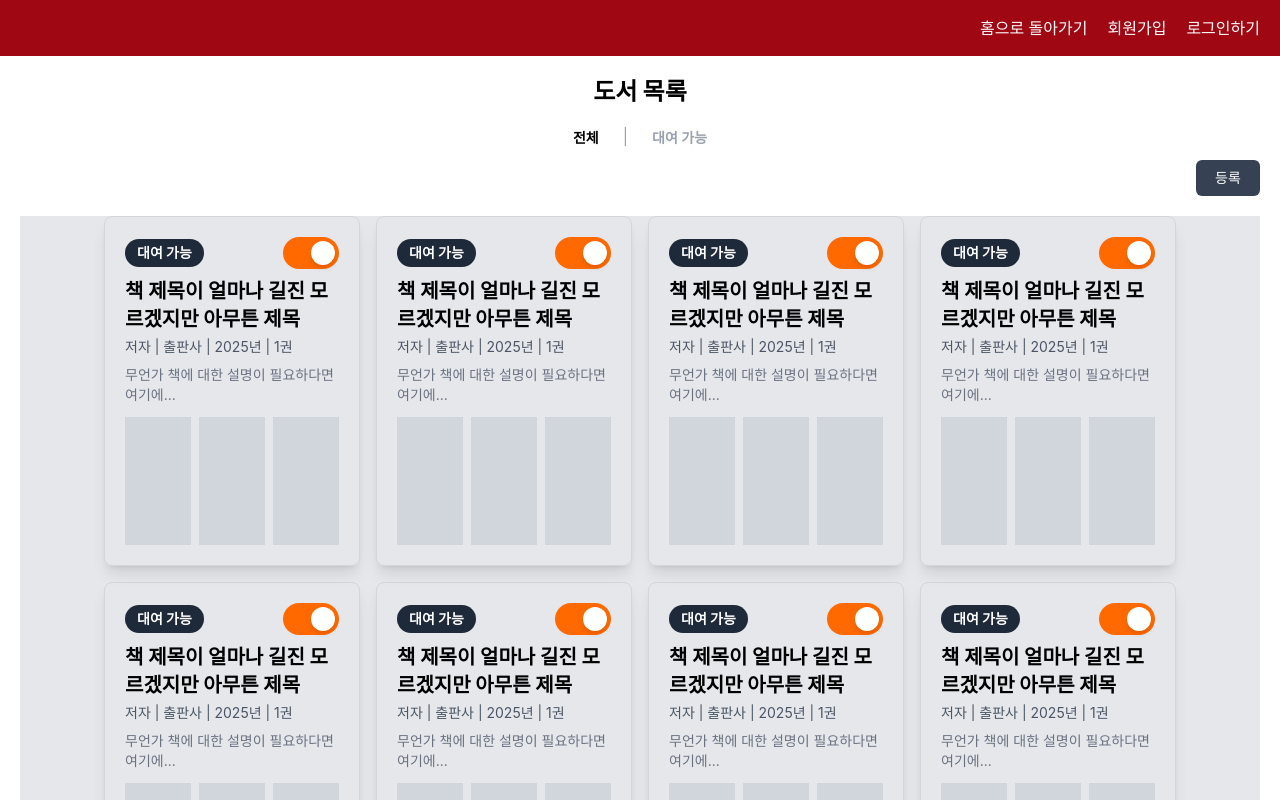
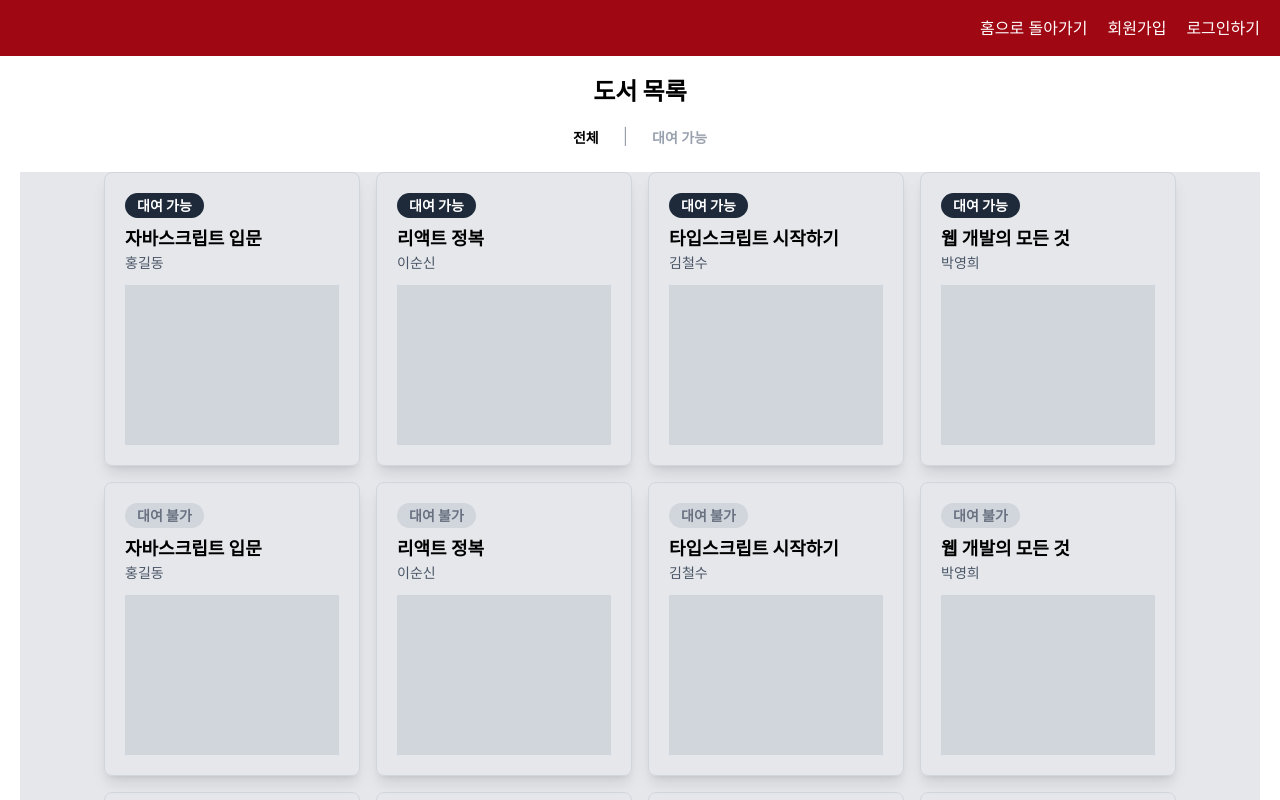
Before and after one commit to SogangComputerClub/sgcc-frontend, a React (Vite) app: page /LibraryBorrow in a window 1280 px wide. Shown: the top 800 px of the page. Built offline with nearby package versions, Linux system fonts and the light colour scheme.

Commit message:
fixed.library almost done

```diff
--- a/src/components/Library/Book.jsx
+++ b/src/components/Library/Book.jsx
@@ -1,100 +1,101 @@
-import { useState } from 'react';
-import PropTypes from "prop-types"; // ✅ prop-types 가져오기
-const Book = ({ viewMode, onClick }) => {
-    const [book, setBook] = useState({
-        title: "책 제목이 얼마나 길진 모르겠지만 아무튼 제목",
-        author: "저자",
-        publisher: "출판사",
-        year: 2025,
-        copies: 1,
-        image: "https://via.placeholder.com/100",
-        isAvailable: true, // 대여 가능 여부
-    });
+import PropTypes from "prop-types";
 
-    // 📌 대여 가능 여부 토글
-    const toggleAvailability = () => {
-        setBook({ ...book, isAvailable: !book.isAvailable });
-    };
+const Book = ({ viewMode, onClick, title, author, publisher, year, copies, discription, isAvailable, image }) => {
+//지금은 admin과 일반 사용자를 구분하는 코드가 없으므로 그냥 토글 버튼을 unable시킴 -> admin일 때는 이 코드 살리면 됨
+  // const toggleAvailability = () => {
+  //   // 예시: 외부에서 관리하는 상태 변경 함수(onToggle)를 호출하거나, 로컬에서 처리할 경우
+  //   console.log("Toggle availability clicked");
+  // };
 
   return (
     <div>
-            {/* 리스트형 레이아웃 */}
   {viewMode === "card" ? (
+    <div
+      className="p-6 border border-gray-300 rounded-lg shadow-lg w-80 flex flex-col"
+      onClick={() => {
+        console.log("Book clicked!");
+        if (onClick) onClick();
+      }}
+    >
+      {/* Availability Badge */}
+      <div className="flex justify-between items-center mb-4">
+        <span
+          className={`text-sm font-bold px-3 py-1 rounded-full ${
+            isAvailable ? "bg-green-500 text-white" : "bg-red-500 text-white"
+          }`}
+        >
+          {isAvailable ? "대여 가능" : "대여 불가"}
+        </span>
+      </div>
+
+      {/* Book Information */}
+      <h2 className="text-xl font-semibold text-gray-800 mb-2">{title}</h2>
+      <p className="text-sm text-gray-600 mb-2">{author} | {publisher} | {year}년 | {copies}권</p>
+      <p className="text-sm text-gray-500 mb-4">
+        {discription.length > 60 ? discription.substring(0, 60) + "..." : discription}
+      </p>
+
+      {/* Book Image */}
+      {image ? (
+        <img src={image} alt={title} className="w-full h-48 object-cover rounded-lg mb-4" />
+      ) : (
+        <div className="w-full h-48 bg-gray-300 rounded-lg mb-4"></div>
+      )}
+
+      {/* Action Button */}
+      <button
+        className="w-full py-2 bg-blue-600 text-white rounded-lg hover:bg-blue-700 transition duration-300"
+        onClick={() => {
+          console.log("Borrow clicked!");
+          if (onClick) onClick();
+        }}
+      >
+        {isAvailable ? "대여하기" : "대여 불가"}
+      </button>
+    </div>
+  ) : (
         <div
           className="p-5 border cursor-pointer border-gray-300 rounded-lg shadow-lg w-64"
           onClick={() => {
-                        console.log('Book clicked!');
-                        if (onClick) onClick();
-                    }}                >
-                    <div className="flex justify-between items-center">
-                        <span className={`text-sm font-bold px-3 py-1 rounded-full ${book.isAvailable ? "bg-gray-800 text-white" : "bg-gray-300 text-gray-500"}`}>
-                            {book.isAvailable ? "대여 가능" : "대여 불가"}
-                        </span>
-
-                        <div className="flex items-center gap-3">
-                            <h3
-                                className={`text-sm ${book.isAvailable ? 'text-transparent' : 'text-orange-500'
-                                    }`}
-                            >
-                                {book.isAvailable ? "대여 가능" : "대여 불가"}
-                            </h3>
-
-                            <button
-                                onClick={toggleAvailability}
-                                className={`w-14 h-8 flex items-center rounded-full p-1 transition duration-300 ${book.isAvailable ? "bg-orange-500" : "bg-gray-300"
-                                    }`}
-                            >
-                                <div
-                                    className={`w-6 h-6 bg-white rounded-full shadow-md transform transition duration-300 ${book.isAvailable ? "translate-x-6" : "translate-x-0"
-                                        }`}
-                                ></div>
-                            </button>
-                        </div>
-                    </div>
-
-                    {/* 책 정보 */}
-                    <h2 className="text-xl font-bold mt-2">{book.title}</h2>
-                    <p className="text-sm text-gray-600 mt-1">
-                        {book.author} | {book.publisher} | {book.year}년 | {book.copies}권
-                    </p>
-                    <p className="text-sm text-gray-500 mt-2">
-                        무언가 책에 대한 설명이 필요하다면 여기에...
-                    </p>
-
-                    {/* 이미지 목록 */}
-                    <div className="flex gap-2 mt-3">
-                        <div className="w-24 h-32 bg-gray-300"></div>
-                        <div className="w-24 h-32 bg-gray-300"></div>
-                        <div className="w-24 h-32 bg-gray-300"></div>
-                    </div>
-                </div>
-            ) : (
-                /* 카드형 레이아웃 */
-                <div
-                    className="p-5 border cursor-pointer border-gray-300 rounded-lg shadow-lg w-64"
-                    onClick={() => {
-                        console.log('Book clicked!');
+            console.log("Book clicked!");
             if (onClick) onClick();
           }}
         >
-                    <span className={`text-sm font-bold px-3 py-1 rounded-full ${book.isAvailable ? "bg-gray-800 text-white" : "bg-gray-300 text-gray-500"}`}>
-                        {book.isAvailable ? "대여 가능" : "대여 불가"}
+          <span
+            className={`text-sm font-bold px-3 py-1 rounded-full ${
+              isAvailable ? "bg-gray-800 text-white" : "bg-gray-300 text-gray-500"
+            }`}
+          >
+            {isAvailable ? "대여 가능" : "대여 불가"}
           </span>
 
-                    <h2 className="text-lg font-bold mt-2">{book.title}</h2>
-                    <p className="text-sm text-gray-600">{book.author}</p>
+          <h2 className="text-lg font-bold mt-2">{title}</h2>
+          <p className="text-sm text-gray-600">{author}</p>
 
           {/* 책 이미지 */}
+          {image ? (
+            <img src={image} alt={title} className="w-full h-40 object-cover mt-3" />
+          ) : (
             <div className="w-full h-40 bg-gray-300 mt-3"></div>
+          )}
         </div>
-            )
-            }
-        </div >
+      )}
+    </div>
   );
 };
-// ✅ prop-types 설정 추가 (오류 해결)
+
 Book.propTypes = {
-    viewMode: PropTypes.string.isRequired, // `viewMode`는 반드시 문자열이어야 함
+  viewMode: PropTypes.string.isRequired,
   onClick: PropTypes.func,
+  title: PropTypes.string.isRequired,
+  author: PropTypes.string.isRequired,
+  publisher: PropTypes.string.isRequired,
+  year: PropTypes.number.isRequired,
+  copies: PropTypes.number.isRequired,
+  discription: PropTypes.string,
+
+  isAvailable: PropTypes.bool.isRequired,
+  image: PropTypes.string,
 };
+
 export default Book;
--- a/src/pages/Library/LibraryBorrow.jsx
+++ b/src/pages/Library/LibraryBorrow.jsx
@@ -1,18 +1,119 @@
-import { useState } from 'react';
-import { Link } from "react-router-dom";
+import React, { useState } from 'react';
 import Book from '../../components/Library/Book';
+import { useNavigate } from 'react-router-dom';
+
 // 📌 더미 데이터 (백엔드 연결 전, 12개 책 정보)
-const bookData = Array(12).fill({
-    title: "이것은 책의 제목입니다",
-    author: "저자",
-    publisher: "출판사",
-    year: 2025,
-    copies: 1,
-    isAvailable: true,
-});
+const bookData = [
+    {
+        title: "자바스크립트 입문",
+        author: "홍길동",
+        publisher: "출판사 A",
+        year: 2021,
+        copies: 3,
+        discription:"aa",
+        isAvailable: true,
+      },
+      {
+        title: "리액트 정복",
+        author: "이순신",
+        publisher: "출판사 B",
+        year: 2022,
+        copies: 2,
+        discription:"aa",
+        isAvailable: true,
+      },
+      {
+        title: "타입스크립트 시작하기",
+        author: "김철수",
+        publisher: "출판사 C",
+        year: 2023,
+        copies: 1,discription:"aa",
+        isAvailable: true,
+      },
+      {
+        title: "웹 개발의 모든 것",
+        author: "박영희",
+        publisher: "출판사 D",
+        year: 2020,
+        copies: 4,discription:"aa",
+        isAvailable: true,
+      },
+      {
+        title: "자바스크립트 입문",
+        author: "홍길동",
+        publisher: "출판사 A",
+        year: 2021,
+        copies: 3,discription:"aa",
+        isAvailable: false,
+      },
+      {
+        title: "리액트 정복",
+        author: "이순신",
+        publisher: "출판사 B",
+        year: 2022,
+        copies: 2,discription:"aa",
+        isAvailable: false,
+      },
+      {
+        title: "타입스크립트 시작하기",
+        author: "김철수",
+        publisher: "출판사 C",
+        year: 2023,
+        copies: 1,discription:"aa",
+        isAvailable: false,
+      },
+      {
+        title: "웹 개발의 모든 것",
+        author: "박영희",
+        publisher: "출판사 D",
+        year: 2020,
+        copies: 4,discription:"aa",
+        isAvailable: false,
+      },
+      {
+        title: "자바스크립트 입문",
+        author: "홍길동",
+        publisher: "출판사 A",
+        year: 2021,
+        copies: 3,discription:"aa",
+        isAvailable: false,
+      },
+      {
+        title: "리액트 정복",
+        author: "이순신",
+        publisher: "출판사 B",
+        year: 2022,
+        copies: 2,discription:"aa",
+        isAvailable: false,
+      },
+      {
+        title: "타입스크립트 시작하기",
+        author: "김철수",
+        publisher: "출판사 C",
+        year: 2023,
+        copies: 1,discription:"aa",
+        isAvailable: false,
+      },
+      {
+        title: "웹 개발의 모든 것",
+        author: "박영희",
+        publisher: "출판사 D",
+        year: 2020,
+        copies: 4,discription:"aa",
+        isAvailable: false,
+      },
+
+
+];
+
 //라이브러리 화면 처음 들어갔을 때 보이는 화면
 //list형의 책 정보들이 4개씩 보이게 해야함 - 벡이랑 연결하기 전에는 12개만 만들어 놓자
 const LibraryBorrow = () => {
+    const navigate = useNavigate();
+    const handleBookClick = (book) => {
+        console.log('Navigating to LibraryDetail with book data');
+        navigate('/libraryDetail', { state:  { bookData:book }});
+      };
     const [activeTab, setActiveTab] = useState("전체");
 
     return (
@@ -37,19 +138,24 @@ const LibraryBorrow = () => {
                 </button>
             </div>
 
-            <Link to="/LibraryRegister" className="w-full max-w-7xl flex justify-end mt-2">
-                <button className="min-w-[64px] py-2 px-4 bg-gray-700 text-white text-sm rounded-md hover:bg-gray-400 hover:text-gray-300">
-                    등록
-                </button>
-            </Link>
 
             <div className="w-auto h-auto px-5 bg-gray-200 flex justify-center mt-5">
                 <div className="grid grid-cols-4 gap-4">
                     {bookData.map((book, index) => (
-                        <Book key={index} viewMode="card" {...book} />
-                    ))}
+                        // Book 컴포넌트를 반복문을 사용하여 렌더링합니다.
+                        // viewMode는 "list"로 설정하여 리스트 형태로 보여주며,
+                        // ...book을 사용해 book 객체에 담긴 title, author, publisher, year, copies, isAvailable 등 필요한 props를 전달합니다.
+
+                        <Book
+                        key={index}
+                        onClick={() => handleBookClick(book)}
+                        viewMode="list"
+                        {...book}
+                      />
+                   ))}
                 </div>
-            </div></div>
+            </div>
+        </div>
     );
 };
 
--- a/src/pages/Library/LibraryDetail.jsx
+++ b/src/pages/Library/LibraryDetail.jsx
@@ -1,19 +1,49 @@
-import { useState } from 'react';
+import React from 'react';
+import { useLocation } from 'react-router-dom';
+//useLocation: returns the current location objext
 import Book from '../../components/Library/Book';
-//대여하고 싶은 책을 눌렀을 때 보이는 페이지 - 실질적인 대여는 이 페이지에서 이루어짐
 
-const LibraryBorrow = () => {
-    return (
 
-        <div className='flex justify-center gap-3'>
-            <div className='realtive top-50 left-1000'>
-                <Book viewMode='list' />
-                <Book viewMode='list' />
-            </div>
-            <Book viewMode='card' />
+const LibraryDetail = () => {
+  // Retrieve the state passed via navigation
+  const location = useLocation();
+  const { bookData } = location.state || {};
+  const BookData = {
+    title: "생활코딩! React 리액트 프로그래밍",
+    author: "이고잉",
+    publisher: "위키북스",
+    year: 2023,
+    copies: 0,
+    discription:"생활코딩은 일반인에게 프로그래밍을 알려주는 것을 목적으로 하는 비영리 교육 활동이다. 이 책은 생활코딩에서 제공하는 수업 가운데 리액트와 관련된 수업을 정리한 책이다. 이 수업은 프로그래밍을 처음 시작하는 분들의 눈높이에 맞게 만들어진 강의로서 동영상이나 텍스트만으로도 학습할 수 있게 만들어져 있다.\n이번 개정판에서는 함수형 방식으로 리액트 애플리케이션을 개발하는 방법을 비롯하여 리액트 라우터 돔, 리액트 리덕스, Next.js 등 리액트를 개발하는 데 도움되는 다양한 주제를 다룬다. 이 책을 모두 읽고 나면 리액트를 기반으로 현대적인 웹 애플리케이션 UI를 개발하는 능력을 갖출 수 있을 것이다.",
+    isAvailable: true,
+    image: "https://encrypted-tbn3.gstatic.com/shopping?q=tbn:ANd9GcRf8v25pgAWnUt_p04D2iJiRWa0Y8Ov5SFjUTf8T2-2kpQF6cdvDDiqL-3kMNSDmKKmG_W9q38PbWWOpLUlhjwql4t9GTfET1dRMVXVTtW6SvWVIjHKaBzUUg&usqp=CAE",
+  };
+  //나중에 벡에서 데이터를 불러올 수 있으면 이부분을 libraryBorrow의 맨 위 두개의 데이터로 변경해야함
+
+  return (
+    <div className="p-5">
+
+      <h1 className="text-2xl font-bold mb-6">Book Detail</h1>
+
+      <div className="grid grid-cols-1 lg:grid-cols-2 gap-6">
+        {/* Book cards on the left */}
+        <div className="space-y-6">
+          <Book viewMode="list"  {...BookData} />
+          <Book viewMode="list"  {...BookData} />
         </div>
 
-    );
+        {/* Book details on the right */}
+        {bookData ? (
+          <Book viewMode="card" {...bookData} />
+        ) : (          <p>No book information available.</p>
+        )}
+      </div>
+
+      <div className="mt-8 flex justify-center items-center">
+        <button className="px-6 py-2 bg-blue-600 text-white rounded-lg hover:bg-blue-700 transition duration-300">Borrow this book</button>
+      </div>
+    </div>
+  );
 };
 
-export default LibraryBorrow;  // 기본 내보내기
+export default LibraryDetail;
--- a/src/pages/Library/LibraryRegister.jsx
+++ b/src/pages/Library/LibraryRegister.jsx
@@ -1,20 +1,78 @@
-import 'react';
+import React,{useState} from 'react';
 import Book from '../../components/Library/Book';
-import { useNavigate } from 'react-router-dom';
+import { Link } from 'react-router-dom';
 
-//도서 등록하는 페이지 - 나중에 도서 등록하면 list로 넘어가게 해야하므로 api필요함
+
 const LibraryRegister = () => {
-    const navigate = useNavigate();
+    const [errors, setErrors] = useState({});
 
-    const handleBookClick = () => {
-        console.log('Navigating to LibraryDetail');
-        navigate('LibraryDetail');
-    };
+    const [bookData,setBookData] = useState({
+        title: "",
+        author: "",
+        publisher: "",
+        year: 0,
+        copies: 0,
+        description:'',
+        isAvailable: true,
+        image: "https://example.com/js-book.jpg",
+      });
+      const [isSubmitting, setIsSubmitting] = useState(false);
 
-    return ( //Book 컴포넌트를 그대로 가져다쓰는 것보다 그냥 입력 모달창을 하나 만드는게 나을 것 같다
-        <div className='w-auto h-auto px-5 bg-gray-200 flex justify-center mt-5'>
-            <Book viewMode='card' onClick={handleBookClick} />
-        </div>);
+    const handleChange = (e) => {//e:이벤트 헨들러로 변화하는 값을 담는 역할할
+        const { name, value } = e.target; //e.target.name과 e.target.value를 개별 변수로 쉽게 가져오게 하려는 코드
+        setBookData({
+            ...bookData,//기존의 data를 모두 복사하는 문법-변경되는 특정 값을 업데이트할 수 있음 shallow copy는 아니다
+            [name]: value,//name속성에 해당하는 값을 value로 변경
+        });
+    }
+    const newErrors = {}; //useState에서는 직접 Errors를 수정할 수 없기에 newErrors를 통해 Error가 있는지를 받는다
+    if (!bookData.title) newErrors.title = "책제목을 입력해주세요.";
+    if (!bookData.author) newErrors.author = "지은이를 입력해주세요.";
 
-}
+
+  // When the Book component in card format is clicked,
+  // this function navigates to the LibraryDetail page and passes bookData.
+
+  return (
+    <div className="flex flex-col items-center justify-center min-h-screen bg-gray-100 p-4">
+
+        <div className="w-auto h-auto px-5 bg-gray-200 flex justify-center mt-5">
+                <label htmlFor="title">책제목</label>
+                <input type="text" id="title" name="title" value={bookData.title} onChange={handleChange} required />
+                {errors.title && <p className="error">{errors.title}</p>}
+        </div>
+        <div className="w-auto h-auto px-5 bg-gray-200 flex justify-center mt-5">
+            <label htmlFor="author">저자</label>
+            <input type="author" id="author" name="author" value={bookData.author} onChange={handleChange} required />
+            {errors.author && <p className="error">{errors.author}</p>}
+        </div>
+        <div className="w-auto h-auto px-5 bg-gray-200 flex justify-center mt-5">
+            <label htmlFor="title">출판사</label>
+            <input type="text" id="publisher" name="publisher" value={bookData.publisher} onChange={handleChange} />
+            {errors.publisher && <p className="error">{errors.publisher}</p>}
+        </div>
+        <div className="w-auto h-auto px-5 bg-gray-200 flex justify-center mt-5">
+            <label htmlFor="title">발행 연도</label>
+            <input type="number" id="year" name="year" value={bookData.year} onChange={handleChange} min="1900" max="2100" />
+            {errors.year && <p className="error">{errors.year}</p>}
+        </div>
+        <div className="w-auto h-auto px-5 bg-gray-200 flex justify-center mt-5">
+            <label htmlFor="copies">판 수</label>
+            <input type="number" id="copies" name="copies" value={bookData.copies} onChange={handleChange} />
+            {errors.copies && <p className="error">{errors.copies}</p>}
+        </div>
+        <div className="w-auto h-auto px-5 bg-gray-200 flex justify-center mt-5">
+            <label htmlFor="tidescriptiontle">설명</label>
+            <input type="text" id="description" name="description" value={bookData.description} onChange={handleChange} />
+            {errors.description && <p className="error">{errors.description}</p>}
+        </div>
+
+        <Link to="/libraryBorrow">
+            <button type="button">등록하기</button>
+        </Link>
+    </div>
+
+  );
+};
+
 export default LibraryRegister;
```
Lines whose indentation alone changed are shown as unchanged.
